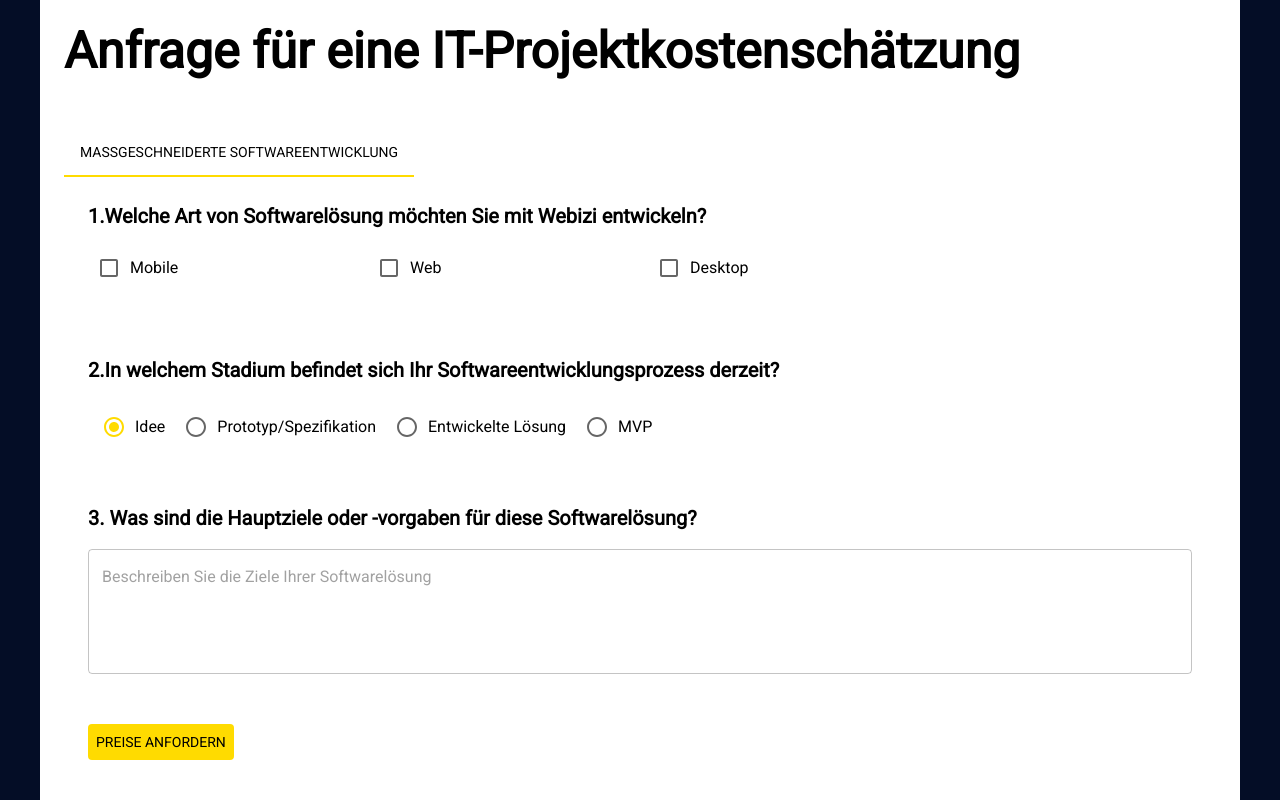
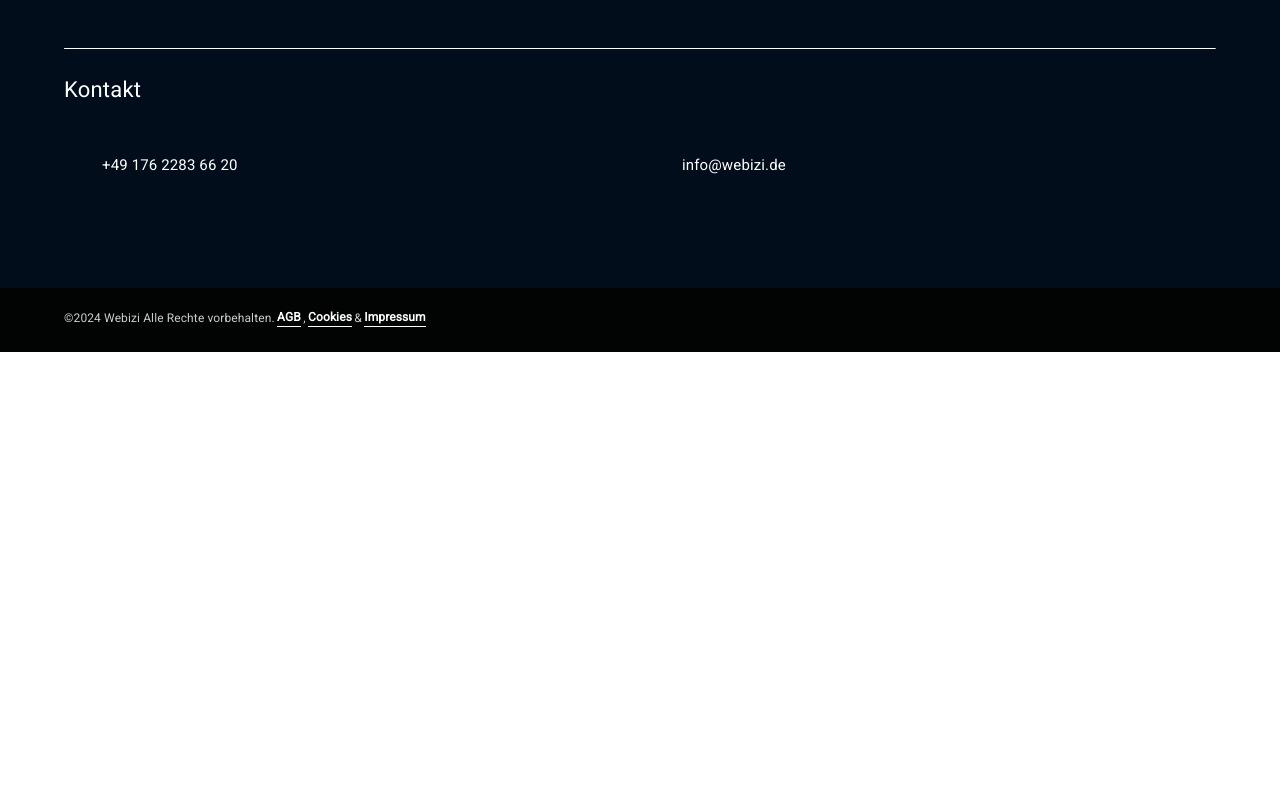
Before and after one commit to im-beltagy/andersen, a Next.js app: page /de/contact-us in a window 1280 px wide. Shown: the part 1440-2240 px from the top of the page. After the commit the page ends 1792 px from the top, so only its background shows below. Built offline with nearby package versions, Linux system fonts and the light colour scheme; some icons are missing.

Commit message:
remove conatct form

```diff
--- a/src/sections/contact-us/hero/hero-full.tsx
+++ b/src/sections/contact-us/hero/hero-full.tsx
@@ -87,126 +87,7 @@ function HeroFull(): React.JSX.Element {
         <Section9 />
       </Container>
 
-      <Container
-        sx={{ marginTop: "100px", padding: "50px", backgroundColor: "#fff", display:{ xs: "none", sm: "block"} }}
-      >
-        <Typography
-          sx={{ fontSize: "50px", fontWeight: "bold", marginBottom: "40px" }}
-        >
-          Anfrage für eine IT-Projektkostenschätzung
 
-        </Typography>
-        <Tabs
-          value={value}
-          onChange={handleChange}
-          indicatorColor="primary"
-          textColor="inherit"
-
-        >
-          <Tab
-            label="Maßgeschneiderte Softwareentwicklung"
-            sx={{ color: value === 0 ? "#000" : "#000" }}
-          />
-        </Tabs>
-        <TabPanel value={value} index={0}>
-          <Grid container spacing={2}>
-            <Grid item xs={12} sx={{ fontSize: "20px", fontWeight: "bold" }}>
-              1.Welche Art von Softwarelösung möchten Sie mit Webizi entwickeln?
-            </Grid>
-            <Grid item xs={3} sx={{ display: "flex", alignItems: "center" }}>
-              <Checkbox />
-              <Typography>Mobile</Typography>
-            </Grid>
-            <Grid item xs={3} sx={{ display: "flex", alignItems: "center" }}>
-              <Checkbox />
-              <Typography>Web</Typography>
-            </Grid>
-            <Grid item xs={3} sx={{ display: "flex", alignItems: "center" }}>
-              <Checkbox />
-              <Typography>Desktop</Typography>
-            </Grid>
-          </Grid>
-          <Grid container spacing={2} sx={{ marginY: "50px" }}>
-            <Grid item xs={12} sx={{ fontSize: "20px", fontWeight: "bold" }}>
-              2.In welchem Stadium befindet sich Ihr Softwareentwicklungsprozess derzeit?
-            </Grid>
-
-            <Grid item xs={12} sx={{ fontSize: "20px", fontWeight: "bold" }}>
-              <RadioGroup
-                aria-label="radio-group"
-                name="radio-group"
-                value={value2}
-                onChange={handleChange2}
-                sx={{
-                  display: "flex",
-                  alignItems: "center",
-                  flexDirection: "row",
-                  flexWrap: "wrap",
-                }}
-              >
-                <FormControlLabel
-                  value="option1"
-                  control={<Radio />}
-                  label="Idee"
-                  sx={{ margin: "5px" }}
-                />
-                <FormControlLabel
-                  value="option2"
-                  control={<Radio />}
-                  label="Prototyp/Spezifikation"
-                  sx={{ margin: "5px" }}
-                />
-                <FormControlLabel
-                  value="option3"
-                  control={<Radio />}
-                  label="Entwickelte Lösung"
-                  sx={{ margin: "5px" }}
-                />
-                <FormControlLabel
-                  value="option3"
-                  control={<Radio />}
-                  label="MVP"
-                  sx={{ margin: "5px" }}
-                />
-              </RadioGroup>
-            </Grid>
-          </Grid>
-          <Grid container spacing={2}>
-            <Grid item xs={12} sx={{ fontSize: "20px", fontWeight: "bold" }}>
-              3. Was sind die Hauptziele oder -vorgaben für diese Softwarelösung?
-            </Grid>
-            <Grid item xs={12}>
-              <TextField
-                  fullWidth
-                  multiline
-                  rows={4}
-                  variant="outlined"
-                  placeholder="Beschreiben Sie die Ziele Ihrer Softwarelösung"
-              />
-            </Grid>
-          </Grid>
-          <Button  sx={{ marginTop: "50px", color: "#000", backgroundColor:"#ffdb00" }}>
-            Preise anfordern
-          </Button>
-        </TabPanel>
-        <TabPanel value={value} index={1}>
-          <Box
-            sx={{
-              display: "flex",
-              flexDirection: "column",
-              alignItems: "center",
-            }}
-          >
-
-            <Grid container spacing={2}>
-
-              <TechStack />
-              <Divider sx={{width:"100%"}} />
-              <ExtraSpecialists />
-            </Grid>
-          </Box>
-        </TabPanel>
-      </Container>
     </div>
   );
 }
```
